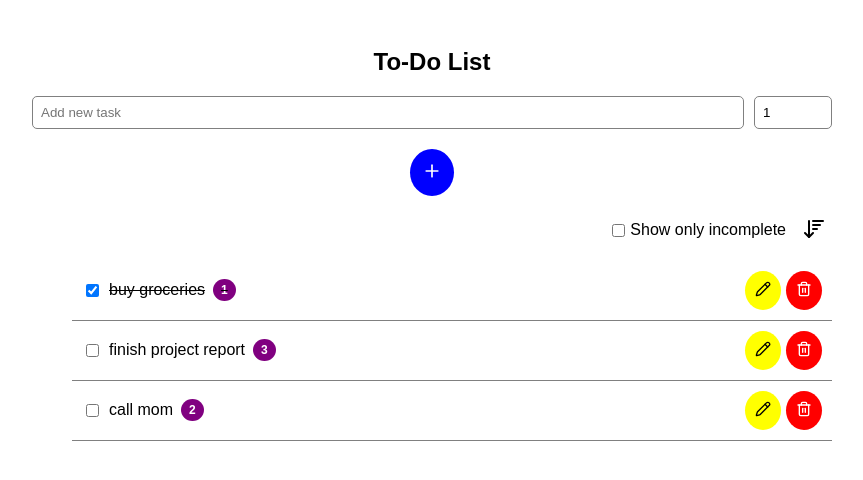
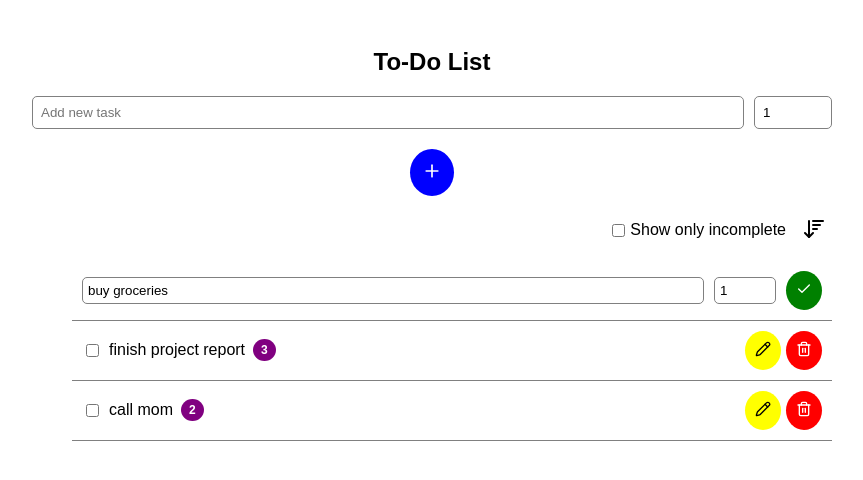
Before and after one commit to Tharmeem1999/React_Project-To_Do_List_App, a React (Vite) app: page / in a window 1280 px wide. Both pictures are taken after a click on the button 971 px from the left and 290 px from the top of the page. Shown: the top 480 px of the page, without its empty margins (208-1071 px from the left). Built offline with nearby package versions, Linux system fonts and the light colour scheme.

Commit message:
implement task editing functionality

```diff
--- a/src/App.jsx
+++ b/src/App.jsx
@@ -37,6 +37,15 @@
     setTasks(updatedTasks);
   }
 
+  const updateTask = ({ taskId, editText, editPriority }) => {
+    const updatedTasks = tasks.map((task) =>
+      task.id === taskId ?
+        { ...task, text: editText, priority: editPriority }
+        : task
+    );
+    setTasks(updatedTasks)
+  };
+
   const toggleTaskDone = (id) => {
     const updatedTasks = tasks.map((task) =>
       task.id === id ? { ...task, done: !task.done } : task
@@ -70,6 +79,7 @@
         showOnlyIncomplete={showOnlyIncomplete}
         toggleTaskDone={toggleTaskDone}
         removeTask={removeTask}
+        updateTask={updateTask}
       />
     </div>
   )
--- a/src/components/EditTaskForm.jsx
+++ b/src/components/EditTaskForm.jsx
@@ -1,6 +1,59 @@
-const EditTaskForm = () => {
+import { useState } from "react";
+import { Check } from "lucide-react";
+
+const EditTaskForm = ({ task, setEditingTaskId, updateTask }) => {
+
+    const [editText, setEditText] = useState(task.text);
+    const [editPriority, setEditPriority] = useState(task.priority);
+
+    const saveEdit = () => {
+        if (editText.trim()) {
+            // call updatedTask passed down from App
+            updateTask({ taskId: task.id, editText, editPriority });
+            // update editingTaskId state to null
+            setEditingTaskId(null);
+        }
+    }
+
     return (
-        <div></div>
+        <>
+            <input
+                type="text"
+                value={editText}
+                onChange={(e) => setEditText(e.target.value)}
+                style={{
+                    flexGrow: 1,
+                    padding: "5px",
+                    borderRadius: "5px",
+                    border: "1px solid grey"
+                }}
+            />
+            <input
+                type="number"
+                min={1}
+                value={editPriority}
+                onChange={(e) => setEditPriority(Number(e.target.value))}
+                style={{
+                    width: "50px",
+                    padding: "5px",
+                    borderRadius: "5px",
+                    border: "1px solid grey"
+                }}
+            />
+            <button
+                onClick={saveEdit}
+                style={{
+                    borderRadius: "50%",
+                    backgroundColor: "green",
+                    color: "white",
+                    padding: "10px",
+                    border: "none",
+                    cursor: "pointer"
+                }}
+            >
+                <Check size={16} />
+            </button>
+        </>
     );
 };
 
--- a/src/components/TaskItem.jsx
+++ b/src/components/TaskItem.jsx
@@ -1,6 +1,6 @@
 import { Trash, Pencil } from "lucide-react";
 
-const TaskItem = ({ task, toggleTaskDone, removeTask }) => {
+const TaskItem = ({ task, toggleTaskDone, removeTask, setEditingTaskId }) => {
     return (
         <>
             <div style={{ display: "flex", alignItems: "center", flexGrow: 1 }}>
@@ -38,6 +38,7 @@
             </div>
             <div style={{ display: "flex", gap: "5px" }}>
                 <button
+                    onClick={() => setEditingTaskId(task.id)}
                     style={{
                         borderRadius: "50%",
                         backgroundColor: "yellow",
--- a/src/components/TaskList.jsx
+++ b/src/components/TaskList.jsx
@@ -1,13 +1,17 @@
 import TaskItem from "./TaskItem";
-// eslint-disable-next-line no-unused-vars
 import EditTaskForm from "./EditTaskForm";
+import { useState } from "react";
 
 const TaskList = ({
     tasks,
     showOnlyIncomplete,
     toggleTaskDone,
-    removeTask
+    removeTask,
+    updateTask
 }) => {
+
+    const [editingTaskId, setEditingTaskId] = useState(null);
+
     return (
         <ul>
             {tasks
@@ -24,11 +28,21 @@
                             gap: "10px"
                         }}
                     >
-                        <TaskItem
-                            task={task}
-                            toggleTaskDone={toggleTaskDone}
-                            removeTask={removeTask}
-                        />
+                        {editingTaskId === task.id ? (
+                            <EditTaskForm
+                                task={task}
+                                setEditingTaskId={setEditingTaskId}
+                                updateTask={updateTask}
+                            />
+                        ) : (
+                            <TaskItem
+                                task={task}
+                                toggleTaskDone={toggleTaskDone}
+                                removeTask={removeTask}
+                                setEditingTaskId={setEditingTaskId}
+                            />
+                        )}
+
                     </li>
                 ))}
         </ul>
```
